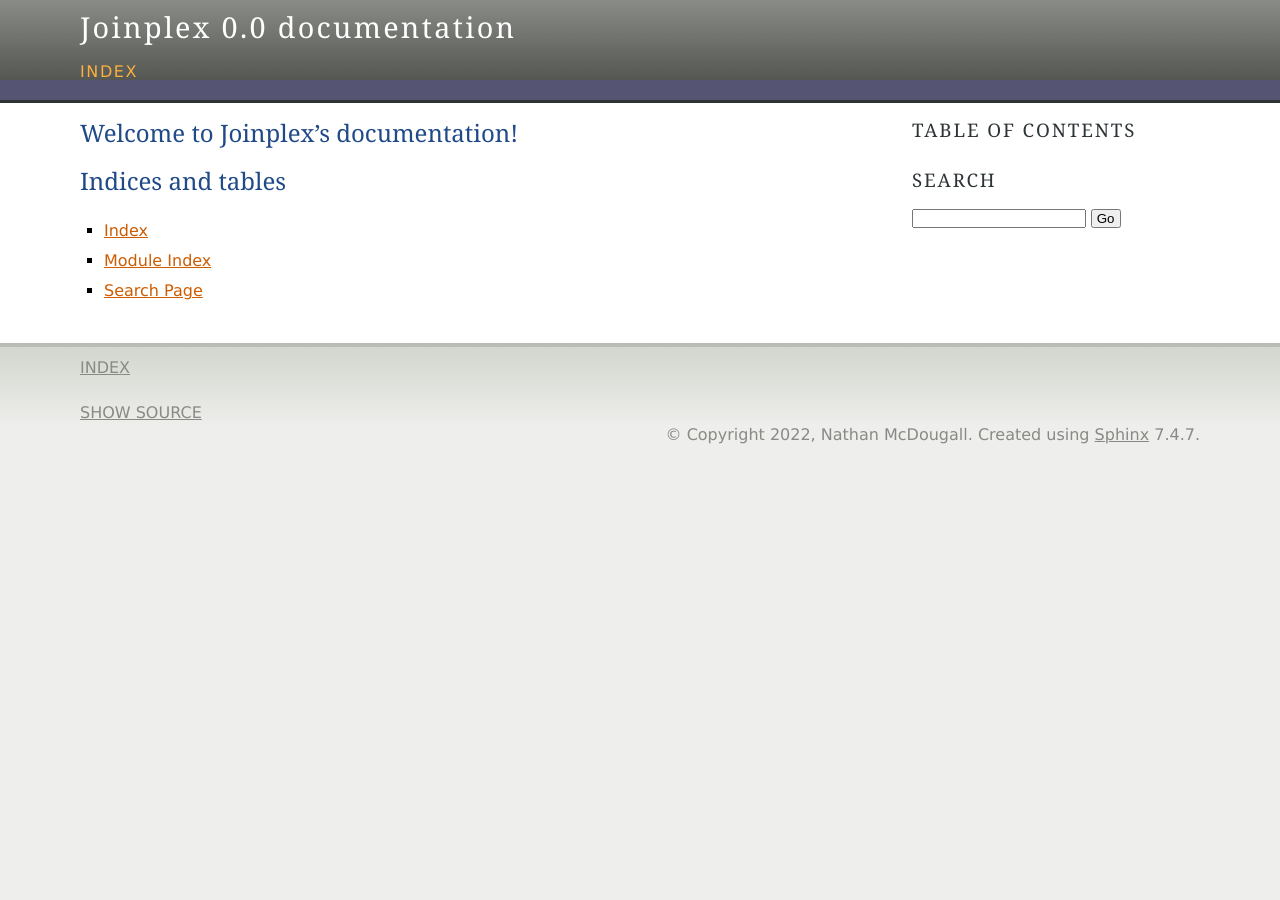
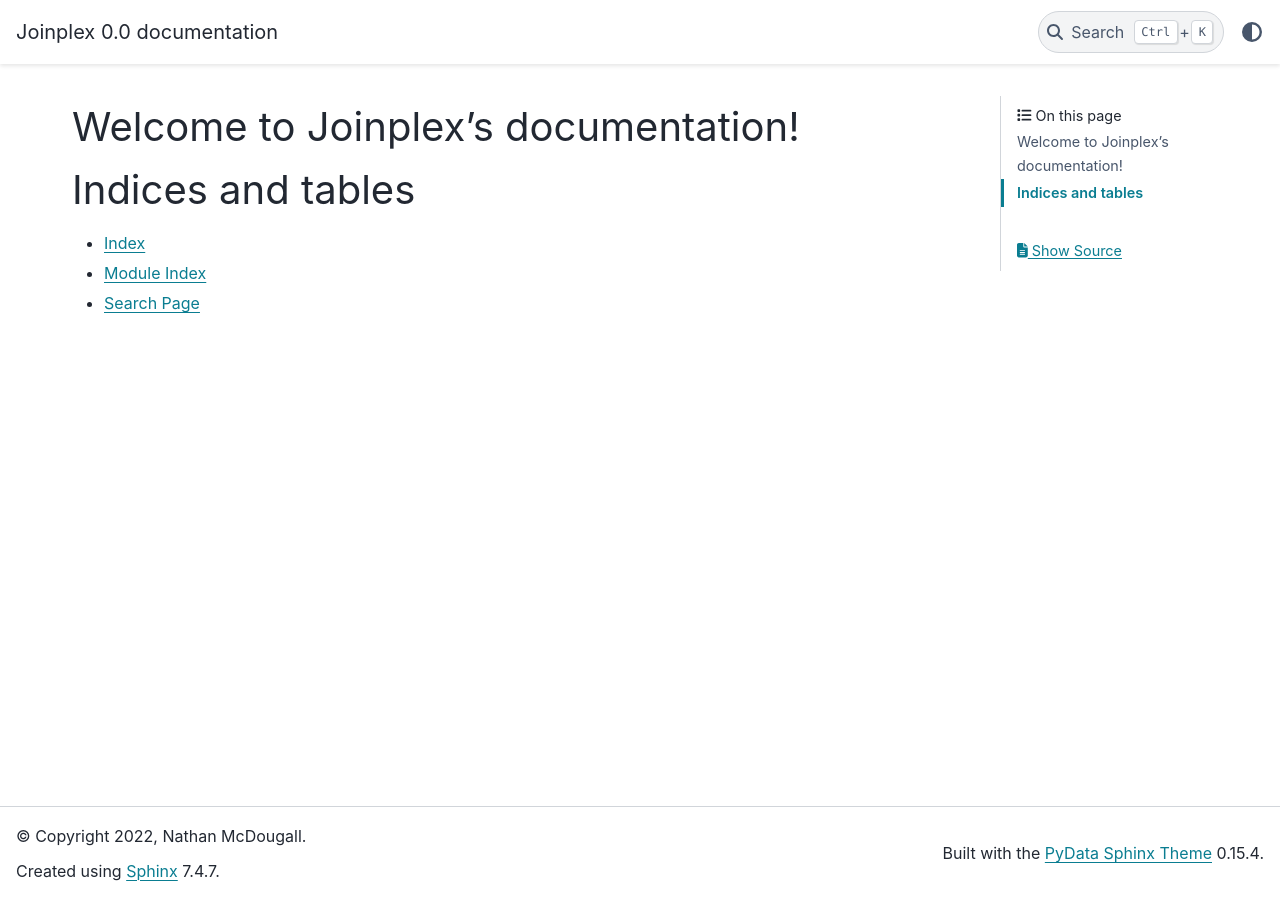
Before and after one commit to joinplex-dev/joinplex, a Sphinx documentation site: the page built from doc/source/index.rst, in a window 1280 px wide. Built offline with Sphinx 7.4.7 and the PyData theme 0.15.4, drawn with Linux system fonts in a browser that asks for light colours.

Commit message:
Change to pydata-sphinx-theme

```diff
--- a/doc/source/conf.py
+++ b/doc/source/conf.py
@@ -24,5 +24,5 @@ exclude_patterns = []
 # -- Options for HTML output -------------------------------------------------
 # https://www.sphinx-doc.org/en/master/usage/configuration.html#options-for-html-output
 
-html_theme = "agogo"
+html_theme = "pydata_sphinx_theme"
 html_static_path = ["_static"]
--- a/environment.yml
+++ b/environment.yml
@@ -25,3 +25,4 @@ dependencies:
 
   # documentation
   - sphinx
+  - pydata-sphinx-theme
--- a/requirements.txt
+++ b/requirements.txt
@@ -15,3 +15,4 @@ pre-commit>=2.15.0
 
 # documentation
 sphinx
+pydata-sphinx-theme
```
